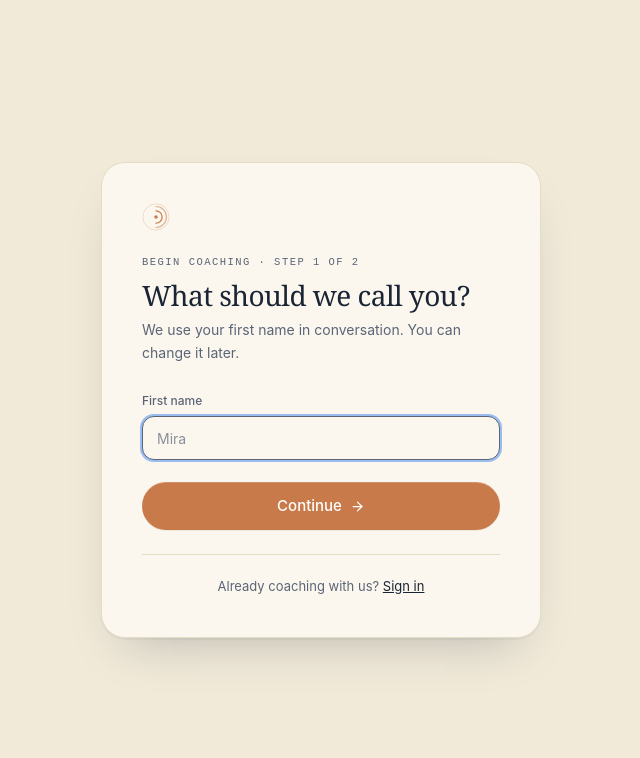
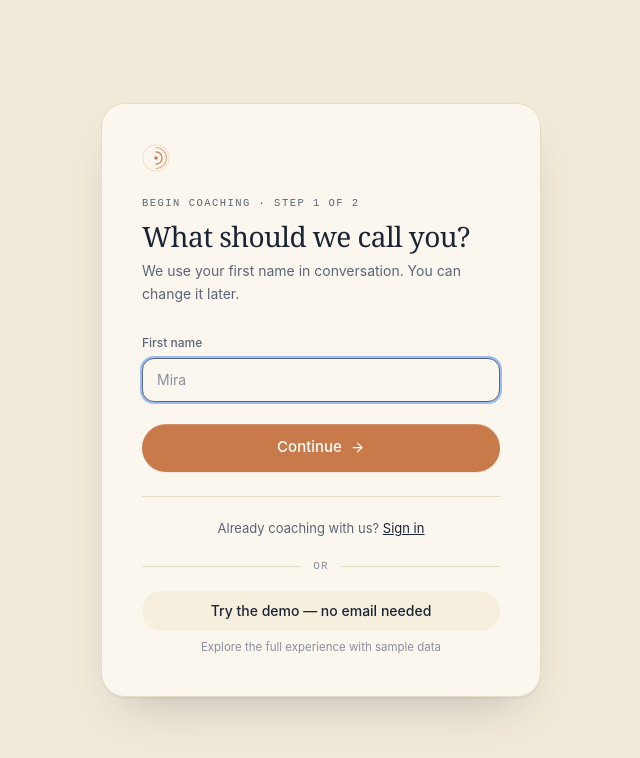
Before and after one commit to anay0304/nutriCoach, a Next.js app: page /auth in a window 1280 px wide. Shown: the top 758 px of the page, without its empty margins (319-959 px from the left). Built offline with nearby package versions, Linux system fonts and the light colour scheme.

Commit message:
feat: demo login for auth page

```diff
--- /dev/null
+++ b/app/api/demo-login/route.ts
@@ -0,0 +1,31 @@
+import { createClient } from "@supabase/supabase-js"
+import { NextResponse } from "next/server"
+
+export async function POST() {
+  const demoEmail = process.env.DEMO_EMAIL
+  const demoPassword = process.env.DEMO_PASSWORD
+
+  if (!demoEmail || !demoPassword) {
+    return NextResponse.json({ error: "Demo not configured" }, { status: 503 })
+  }
+
+  const supabase = createClient(
+    process.env.NEXT_PUBLIC_SUPABASE_URL!,
+    process.env.NEXT_PUBLIC_SUPABASE_ANON_KEY!
+  )
+
+  const { data, error } = await supabase.auth.signInWithPassword({
+    email: demoEmail,
+    password: demoPassword,
+  })
+
+  if (error || !data.session) {
+    console.error("Demo login error:", error)
+    return NextResponse.json({ error: "Demo login failed" }, { status: 500 })
+  }
+
+  return NextResponse.json({
+    access_token: data.session.access_token,
+    refresh_token: data.session.refresh_token,
+  })
+}
--- a/app/auth/page.tsx
+++ b/app/auth/page.tsx
@@ -19,6 +19,26 @@ function AuthForm() {
   const [email, setEmail] = useState("")
   const [status, setStatus] = useState<Status>("idle")
   const [errorMsg, setErrorMsg] = useState("")
+  const [demoLoading, setDemoLoading] = useState(false)
+
+  const handleDemoLogin = async () => {
+    setDemoLoading(true)
+    try {
+      const res = await fetch("/api/demo-login", { method: "POST" })
+      const data = await res.json()
+      if (data.error) throw new Error(data.error)
+      const supabase = createClient()
+      await supabase.auth.setSession({
+        access_token: data.access_token,
+        refresh_token: data.refresh_token,
+      })
+      window.location.href = "/dashboard"
+    } catch {
+      setStatus("error")
+      setErrorMsg("Demo unavailable — try again shortly.")
+      setDemoLoading(false)
+    }
+  }
 
   const sendOtp = async (emailValue: string) => {
     setStatus("loading")
@@ -177,6 +197,27 @@ function AuthForm() {
           </a>
         </div>
       )}
+
+      {/* Demo access */}
+      <div className="mt-5">
+        <div className="flex items-center gap-3 mb-4">
+          <div className="flex-1 h-px bg-hairline" />
+          <span className="text-[11px] text-ink-4 uppercase tracking-[0.1em]" style={{ fontFamily: "var(--mono)" }}>or</span>
+          <div className="flex-1 h-px bg-hairline" />
+        </div>
+        <Button
+          variant="subtle"
+          type="button"
+          className="w-full"
+          onClick={handleDemoLogin}
+          disabled={demoLoading}
+        >
+          {demoLoading ? "Loading demo…" : "Try the demo — no email needed"}
+        </Button>
+        <p className="text-[11.5px] text-ink-4 text-center mt-2">
+          Explore the full experience with sample data
+        </p>
+      </div>
     </div>
   )
 }
```
